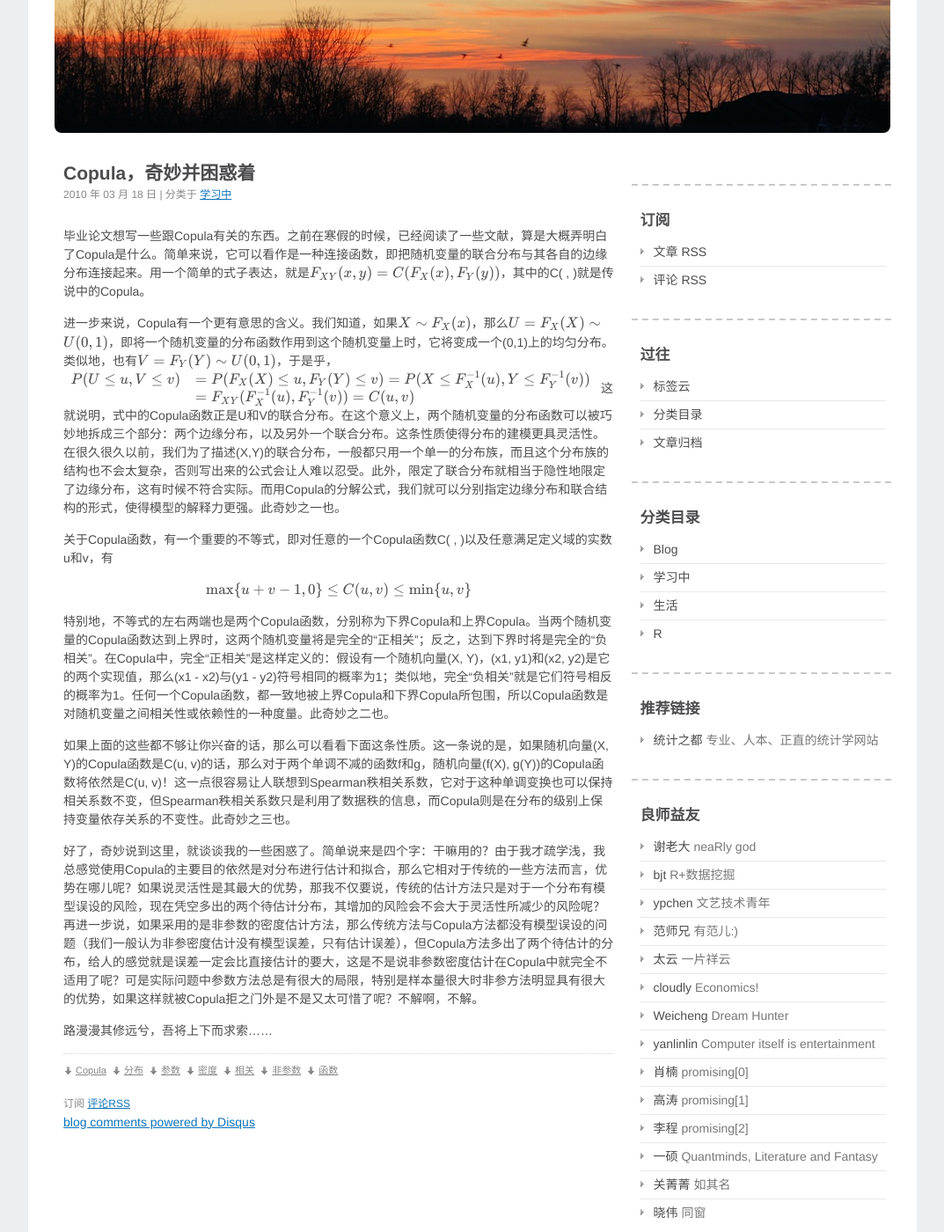
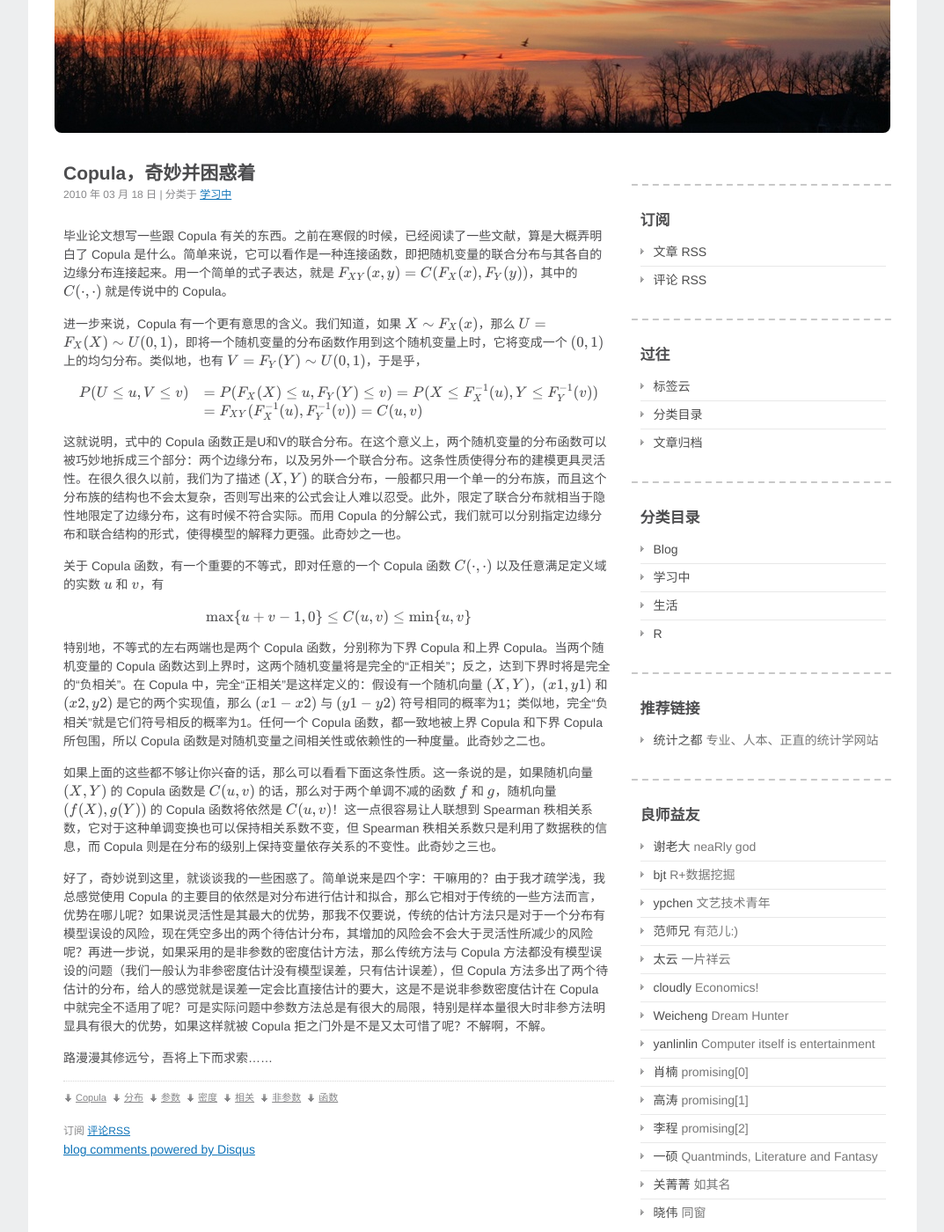
Before and after one commit to yixuan/cn, a Jekyll site: the page built from _posts/2010-03-18-copula-marvelous-and-confusing.md, in a window 1280 px wide and 1400 px high, scrolled down 204 px. Shown: the whole window at 88% size, without its empty margins (103-1176 px from the left). Built offline with Jekyll 4.4.1, drawn with Linux system fonts in a browser that asks for light colours; comment, search, counter and statistics services are not loaded.

```diff
--- a/_posts/2010-03-18-copula-marvelous-and-confusing.md
+++ b/_posts/2010-03-18-copula-marvelous-and-confusing.md
@@ -17,20 +17,22 @@ tags:
 - 函数
 ---
 
-毕业论文想写一些跟Copula有关的东西。之前在寒假的时候，已经阅读了一些文献，算是大概弄明白了Copula是什么。简单来说，它可以看作是一种连接函数，即把随机变量的联合分布与其各自的边缘分布连接起来。用一个简单的式子表达，就是$$F_{XY}(x,y)=C(F_X(x),F_Y(y))$$，其中的C( , )就是传说中的Copula。
+毕业论文想写一些跟 Copula 有关的东西。之前在寒假的时候，已经阅读了一些文献，算是大概弄明白了 Copula 是什么。简单来说，它可以看作是一种连接函数，即把随机变量的联合分布与其各自的边缘分布连接起来。用一个简单的式子表达，就是 \\(F_{XY}(x,y)=C(F_X(x),F_Y(y))\\)，其中的 \\(C(\cdot,\cdot)\\) 就是传说中的 Copula。
 
-进一步来说，Copula有一个更有意思的含义。我们知道，如果$$X\sim F_X(x)$$，那么$$U=F_X(X)\sim U(0,1)$$，即将一个随机变量的分布函数作用到这个随机变量上时，它将变成一个(0,1)上的均匀分布。类似地，也有$$V=F_Y(Y)\sim U(0,1)$$，于是乎，
+进一步来说，Copula 有一个更有意思的含义。我们知道，如果 \\(X\sim F_X(x)\\)，那么 \\(U=F_X(X)\sim U(0,1)\\)，即将一个随机变量的分布函数作用到这个随机变量上时，它将变成一个 \\((0,1)\\) 上的均匀分布。类似地，也有 \\(V=F_Y(Y)\sim U(0,1)\\)，于是乎，
+
 $$\begin{array}{ll}P(U\le u, V\le v)&=P(F_X(X)\le u, F_Y(Y)\le v)=P(X\le F_X^{-1}(u),Y\le F_Y^{-1}(v))\\&=F_{XY}(F_X^{-1}(u),F_Y^{-1}(v))=C(u,v)\end{array}$$
-这就说明，式中的Copula函数正是U和V的联合分布。在这个意义上，两个随机变量的分布函数可以被巧妙地拆成三个部分：两个边缘分布，以及另外一个联合分布。这条性质使得分布的建模更具灵活性。在很久很久以前，我们为了描述(X,Y)的联合分布，一般都只用一个单一的分布族，而且这个分布族的结构也不会太复杂，否则写出来的公式会让人难以忍受。此外，限定了联合分布就相当于隐性地限定了边缘分布，这有时候不符合实际。而用Copula的分解公式，我们就可以分别指定边缘分布和联合结构的形式，使得模型的解释力更强。此奇妙之一也。
 
-关于Copula函数，有一个重要的不等式，即对任意的一个Copula函数C( , )以及任意满足定义域的实数u和v，有
+这就说明，式中的 Copula 函数正是U和V的联合分布。在这个意义上，两个随机变量的分布函数可以被巧妙地拆成三个部分：两个边缘分布，以及另外一个联合分布。这条性质使得分布的建模更具灵活性。在很久很久以前，我们为了描述 \\((X,Y)\\) 的联合分布，一般都只用一个单一的分布族，而且这个分布族的结构也不会太复杂，否则写出来的公式会让人难以忍受。此外，限定了联合分布就相当于隐性地限定了边缘分布，这有时候不符合实际。而用 Copula 的分解公式，我们就可以分别指定边缘分布和联合结构的形式，使得模型的解释力更强。此奇妙之一也。
+
+关于 Copula 函数，有一个重要的不等式，即对任意的一个 Copula 函数 \\(C(\cdot,\cdot)\\) 以及任意满足定义域的实数 \\(u\\) 和 \\(v\\)，有
 
 $$\max\{u+v-1,0\}\le C(u,v)\le \min\{u,v\}$$
 
-特别地，不等式的左右两端也是两个Copula函数，分别称为下界Copula和上界Copula。当两个随机变量的Copula函数达到上界时，这两个随机变量将是完全的“正相关”；反之，达到下界时将是完全的“负相关”。在Copula中，完全“正相关”是这样定义的：假设有一个随机向量(X, Y)，(x1, y1)和(x2, y2)是它的两个实现值，那么(x1 - x2)与(y1 - y2)符号相同的概率为1；类似地，完全“负相关”就是它们符号相反的概率为1。任何一个Copula函数，都一致地被上界Copula和下界Copula所包围，所以Copula函数是对随机变量之间相关性或依赖性的一种度量。此奇妙之二也。
+特别地，不等式的左右两端也是两个 Copula 函数，分别称为下界 Copula 和上界 Copula。当两个随机变量的 Copula 函数达到上界时，这两个随机变量将是完全的“正相关”；反之，达到下界时将是完全的“负相关”。在 Copula 中，完全“正相关”是这样定义的：假设有一个随机向量 \\((X, Y)\\)，\\((x1, y1)\\) 和 \\((x2, y2)\\) 是它的两个实现值，那么 \\((x1 - x2)\\) 与 \\((y1 - y2)\\) 符号相同的概率为1；类似地，完全“负相关”就是它们符号相反的概率为1。任何一个 Copula 函数，都一致地被上界 Copula 和下界 Copula 所包围，所以 Copula 函数是对随机变量之间相关性或依赖性的一种度量。此奇妙之二也。
 
-如果上面的这些都不够让你兴奋的话，那么可以看看下面这条性质。这一条说的是，如果随机向量(X, Y)的Copula函数是C(u, v)的话，那么对于两个单调不减的函数f和g，随机向量(f(X), g(Y))的Copula函数将依然是C(u, v)！这一点很容易让人联想到Spearman秩相关系数，它对于这种单调变换也可以保持相关系数不变，但Spearman秩相关系数只是利用了数据秩的信息，而Copula则是在分布的级别上保持变量依存关系的不变性。此奇妙之三也。
+如果上面的这些都不够让你兴奋的话，那么可以看看下面这条性质。这一条说的是，如果随机向量 \\((X, Y)\\) 的 Copula 函数是 \\(C(u, v)\\) 的话，那么对于两个单调不减的函数 \\(f\\) 和 \\(g\\)，随机向量 \\((f(X), g(Y))\\) 的 Copula 函数将依然是 \\(C(u, v)\\)！这一点很容易让人联想到 Spearman 秩相关系数，它对于这种单调变换也可以保持相关系数不变，但 Spearman 秩相关系数只是利用了数据秩的信息，而 Copula 则是在分布的级别上保持变量依存关系的不变性。此奇妙之三也。
 
-好了，奇妙说到这里，就谈谈我的一些困惑了。简单说来是四个字：干嘛用的？由于我才疏学浅，我总感觉使用Copula的主要目的依然是对分布进行估计和拟合，那么它相对于传统的一些方法而言，优势在哪儿呢？如果说灵活性是其最大的优势，那我不仅要说，传统的估计方法只是对于一个分布有模型误设的风险，现在凭空多出的两个待估计分布，其增加的风险会不会大于灵活性所减少的风险呢？再进一步说，如果采用的是非参数的密度估计方法，那么传统方法与Copula方法都没有模型误设的问题（我们一般认为非参密度估计没有模型误差，只有估计误差），但Copula方法多出了两个待估计的分布，给人的感觉就是误差一定会比直接估计的要大，这是不是说非参数密度估计在Copula中就完全不适用了呢？可是实际问题中参数方法总是有很大的局限，特别是样本量很大时非参方法明显具有很大的优势，如果这样就被Copula拒之门外是不是又太可惜了呢？不解啊，不解。
+好了，奇妙说到这里，就谈谈我的一些困惑了。简单说来是四个字：干嘛用的？由于我才疏学浅，我总感觉使用 Copula 的主要目的依然是对分布进行估计和拟合，那么它相对于传统的一些方法而言，优势在哪儿呢？如果说灵活性是其最大的优势，那我不仅要说，传统的估计方法只是对于一个分布有模型误设的风险，现在凭空多出的两个待估计分布，其增加的风险会不会大于灵活性所减少的风险呢？再进一步说，如果采用的是非参数的密度估计方法，那么传统方法与 Copula 方法都没有模型误设的问题（我们一般认为非参密度估计没有模型误差，只有估计误差），但 Copula 方法多出了两个待估计的分布，给人的感觉就是误差一定会比直接估计的要大，这是不是说非参数密度估计在 Copula 中就完全不适用了呢？可是实际问题中参数方法总是有很大的局限，特别是样本量很大时非参方法明显具有很大的优势，如果这样就被 Copula 拒之门外是不是又太可惜了呢？不解啊，不解。
 
 路漫漫其修远兮，吾将上下而求索……
```
Also changed, not shown: _posts/2010-10-20-be-careful.md (+1 -1 lines), _posts/2011-06-29-convolution.md (+7 -7 lines), _posts/2012-03-05-something-about-clt.md (+7 -7 lines), _posts/2016-01-30-fast-normal-cdf.md (+7 -7 lines), _posts/2017-08-22-tensorflow-for-statisticians.md (+2 -2 lines).
